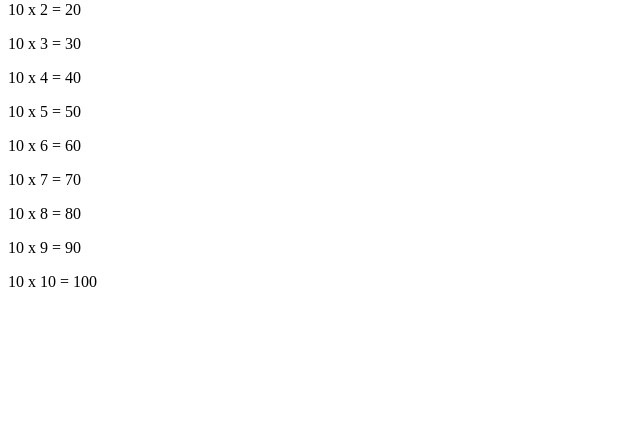
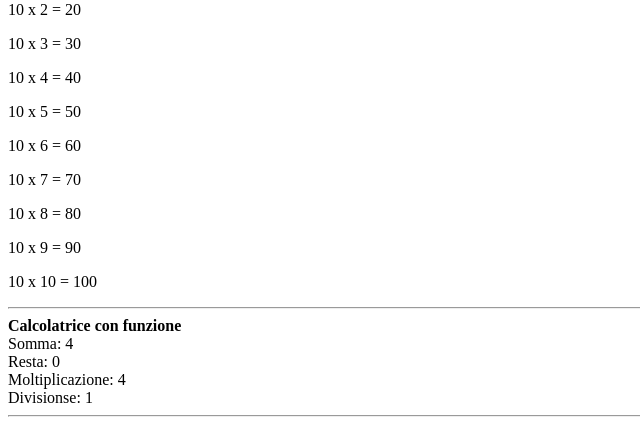
Before and after one commit to amedina14/master-php, a PHP site: page / in a window 1280 px wide. Shown: the part 3488-3913 px from the top of the page, without its empty margins (0-640 px from the left). Before the commit the page ends 3775 px from the top, so only its background shows below. Run offline with PHP 8.4, Linux system fonts and the light colour scheme.

Commit message:
Funzioni, esempio parametri e argomenti calcolatrice

```diff
--- a/imparando-php/12-funzioni/index.php
+++ b/imparando-php/12-funzioni/index.php
@@ -17,3 +17,20 @@ if (isset($_GET['n'])) {
         tabellina($i);
     }
 }
+
+
+// Esempio funzione: Calcolatrice
+function calcolatrice($num1, $num2){
+    $somma=$num1+$num2;
+    $resta=$num1-$num2;
+    $molti=$num1*$num2;
+    $div=$num1/$num2;
+    echo "Somma: $somma</br>";
+    echo "Resta: $resta</br>";
+    echo "Moltiplicazione: $molti</br>";
+    echo "Divisionse: $div</br>";
+}
+echo "<hr/>";
+echo "<b>Calcolatrice con funzione</b></br>";
+calcolatrice($num1=2, $num2=2);
+echo "<hr/>";
```
